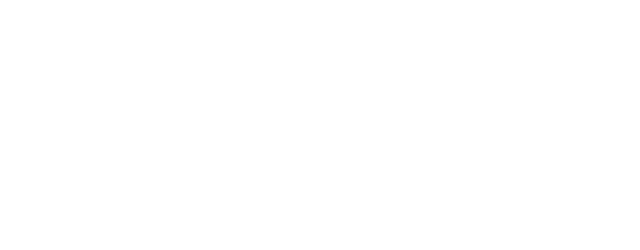
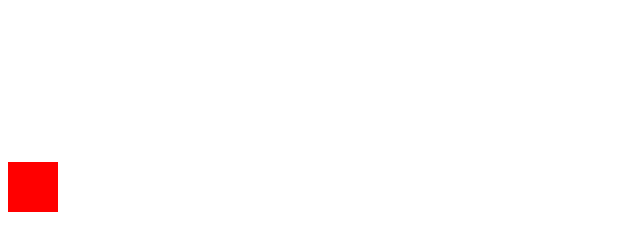
Before and after one commit to vanrez-nez/Tweenkey, a website: page demo/index.html in a window 1280 px wide. Shown: the whole page, without its empty margins (0-640 px from the left). Drawn offline with Linux system fonts and the light colour scheme.

Commit message:
refactor(tweenkey): preparing for publish on npm

```diff
--- a/demo/index.html
+++ b/demo/index.html
@@ -2,9 +2,17 @@
 <html>
 <head>
 	<title>Tweenkey micro js library</title>
+	<style type="text/css">
+		#square {
+			background: red;
+			width: 50px;
+			height: 50px;
+		}
+	</style>
 </head>
 <body>
 	<canvas id="target"></canvas>
+	<div id="square"></div>
 	<script type="text/javascript" src="../src/tweenkey.js"></script>
 	<script type="text/javascript" src="main.js"></script>
 </body>
--- a/demo/main.js
+++ b/demo/main.js
@@ -1,152 +1,77 @@
-(function() {
-    console.log('Ready!');
-    var canvas = document.getElementById('target');
-    var ctx = canvas.getContext('2d');
+var obj = { x:0 };
 
-    canvas.width = 800;
-    canvas.height = 600;
-    var hW = canvas.width / 2;
-    var hH = canvas.height / 2;
+var t = Tweenkey.to(obj, 1, {
+	x: 1,
+	onRepeat: function() {
+		console.log('repeat!');
+	},
+	onUpdate: function() {
+		console.log(obj.x);
+	},
+	onStart: function() {
+		console.log('onStart');
+	},
+	onComplete: function() {
+		console.log('onComplete');
+	}
+});
+/*
+var tk = Tweenkey.ticker({
+	onTick: function() {
+		console.log('Tick!');
+	}
+});
+*/
+/*
 
 
 
-    var easeInQuad = function (t, b, c, d) {
-		return c*(t/=d)*t + b;
-	};
+tk.setFPS(10);
+setTimeout(function() {
+	Tweenkey.autoUpdate(false);
+	tk.pause();
+	//Tweenkey.update(0.0001);
+}, 1000);
 
-	function getRandomNumber(min, max) {
-    	return Math.random() * (max - min) + min;
+setTimeout(function() {
+	tk.resume();
+}, 5000);
+
+setTimeout(function() {
+	tk.pause();
+}, 6000);
+*/
+
+/*
+var count = 10;
+var id = setInterval(function() {
+	if (! count--) {
+		clearInterval(id);
 	}
+	var samples = [];
+	var tweens = [];
 
-	function getRandomColor() {
-	    // http://stackoverflow.com/questions/1484506/random-color-generator-in-javascript
-	    return "#"+((1<<24)*Math.random()|0).toString(16);
+	for (var i = 1; i--; ) {
+		var tStart = window.performance.now();
+		for (var j = 1000; j--; ) {
+			//tweens.push( bound(Math.random() * 100).between(20, 80).default(1) );
+			tweens.push( Tweenkey.to({x: 0}, 1, { x:1 }) );
+		}
+		samples.push( window.performance.now() - tStart );
+	}
+	//profileEnd();
+
+	var avg = 0;
+	for (var i = samples.length; i--; ) {
+		avg += samples[i];
 	}
 
 
-/*
-	var circle = { radius: 0 };
-	var t = Tweenkey.to( circle, 10, { radius: 20, autoStart: false, onUpdate: function(obj) {
-		//console.log(obj);
-	}} );
-
-	setTimeout(function() {
-		console.log('resuming');
-		t.resume();
-	}, 500);
-
-	setTimeout(function() {
-		console.log('pausing');
-		t.pause();
-	}, 1000);
-
-	setTimeout(function() {
-		console.log('killing');
-		t.kill();
-	}, 2000);
-
-
-	setTimeout(function() {
-		var obj = { x: 0 }
-		Tweenkey.set(obj, { x: 1, onComplete: function(o) {
-			console.log('completed:', o);
-			}
-		});
-
-		var obj2 = { x2: 0 };
-		Tweenkey.set(obj2, { x2: 1, onComplete: function(o) {
-			console.log('completed:', o);
-			}
-		});
-
-	}, 600);
-	*/
-
-	/*
-
-	var c = { x: 0 };
-	var t = Tweenkey.fromTo( c, 5, { x: 0 }, { x: 1,
-		onUpdate: function(o) {
-			console.log('Update:', o);
-		},
-		onStart: function(o) {
-			console.log('Starting!');
-		},
-		onComplete: function(o) {
-			console.log('Complete!:', o);
-		},
-		autoStart: false,
-		delay: 3,
-	}).delay(3);
-	t.delay(1);
-	t.resume();
-	*/
-
-/*
-
-	var updates = 0;
-	var completed = 0;
-	for (var i = 0; i < 1000; i++) {
-		//console.log('creating tween');
-		var obj = {x:0};
-		Tweenkey.to(obj, Math.random() * 20 + 5, {
-			onUpdate: function() {
-				updates++;
-			},
-			onComplete: function() {
-				completed++;
-			},
-			x: Math.random() * 100 + 1,
-			ease: easeInQuad,
-			autoStart: true
-		})
-	}
-
-	setInterval(function() {
-		console.log('Updates:', updates, 'Completed:', completed);
-	}, 2000)
-
+	console.log('spawn took:', avg);
+}, 100);
 */
 
 
-	var d = { x: 0 };
-	Tweenkey.to( d, 10, { x: 1, onUpdate: function(t) { console.log(t) } } );
-
-	/*
-
-	setTimeout(function() {
-		var obj = { x: 0 };
-
-		Tweenkey.fromTo(obj, 0.3,
-			{
-				x: 1,
-				onComplete: function(o) { console.log('completed:', o); }
-			},{
-				x: 3,
-				onComplete: function(o) { console.log('completed:', o); }
-			}
-		);
-
-	}, 100);
-*/
 
 
-/*
-	for (var i = 0; i < 100; i++) {
-		var circle = { radius: 0 };
-
-		Tweenkey.from( circle, 2, {
-	    	radius: 30,
-	    	ease: easeInQuad,
-	    	onUpdate: function(obj) {
-	    		ctx.beginPath();
-	    		ctx.fillStyle = getRandomColor();
-	    		ctx.arc(hW + getRandomNumber(-100, 100), hH + getRandomNumber(-100, 100), obj.radius, 0, 2 * Math.PI);
-	    		ctx.fill();
-	    	}
-	    });
-	}
-	*/
-
-
-})();
+//console.log('time:', avg / samples.length );
--- /dev/null
+++ b/src/ease.js
@@ -0,0 +1,3 @@
+var Ease = {
+    'v': 0.5
+}
--- a/src/tweenkey.js
+++ b/src/tweenkey.js
@@ -4,10 +4,11 @@
  *  https://github.com/radixzz/Tweenkey
  */
 
-var Tweenkey = Tweenkey || (function( wnd ) {
+var Tweenkey = Tweenkey || ( function( wnd ) {
     'use strict';
 
     var rAF, cAF;
+    var instance = {};
     var tweens = [];
     var tickers = [];
     var mainTicker;
@@ -22,6 +23,11 @@ var Tweenkey = Tweenkey || (function( wnd ) {
     var TYPE_FNC = ({}).toString;
     var PERFORMANCE = wnd.performance;
 
+    var TWEEN_SET       = 0;
+    var TWEEN_TO        = 1;
+    var TWEEN_FROM      = 2;
+    var TWEEN_FROM_TO   = 3;
+
     // Nu[l]l
     // Gl[o]bal
     // Un[d]efined
@@ -32,12 +38,6 @@ var Tweenkey = Tweenkey || (function( wnd ) {
     var S_NUM   = 'm'; // Nu[m]ber
     var S_BOOL  = 'o'; // Bo[o]lean
     var S_OBJ   = 'j'; // Ob[j]ect
-
-    // Define an array for each tween type to validate parameters
-    var TWEEN_SET       = [ S_OBJ ];
-    var TWEEN_TO        = [ S_NUM, S_OBJ ];
-    var TWEEN_FROM      = [ S_NUM, S_OBJ ];
-    var TWEEN_FROM_TO   = [ S_NUM, S_OBJ, S_OBJ ];
 
     function getTypeCheck( typeStr ) {
         var fastType = [S_FNC, S_NUM, S_BOOL].indexOf( typeStr ) > -1;
@@ -73,16 +73,6 @@ var Tweenkey = Tweenkey || (function( wnd ) {
                 ( overwrite || !( key in target ) ) && ( target[ key ] = source[ key ] );
             }
             return target;
-        },
-        getSignatureCheck: function( signature ) {
-            var length = signature.length;
-            return function( argumentsArray ) {
-                var res = length;
-                for (var idx = length; idx--; ) {
-                    signature[ idx ]( argumentsArray[ idx ] ) && res--;
-                }
-                return res == 0;
-            }
         },
         noop: function() { return false; }
     };
@@ -161,19 +151,17 @@ var Tweenkey = Tweenkey || (function( wnd ) {
         this.end = this.targetProperties[ this.name ];
     }
 
-    function Tween( type, params, signatureChecker ) {
+    function Tween( type, params ) {
 
-        this._type = type;
+
         this._initted = false;
 
         var target = params.shift();
-        var validParams = signatureChecker( params );
-        var validTarget = _g.isObject( target ) || _g.isArray( target );
 
-        if ( validParams && validTarget ) {
+        if ( target != null && target != undefined ) {
             initTween( this, target, params );
         } else {
-            throw "Invalid parameters";
+            throw "Invalid Target";
         }
 
         return this;
@@ -195,11 +183,10 @@ var Tweenkey = Tweenkey || (function( wnd ) {
                         property.end - property.start,
                         1
                     );
-
                     updated = true;
                 } else {
                     // We remove the property entirely to avoid performance
-                    // issues due many disabled properties looping.
+                    // issues due many disabled properties loopping.
                     // Restarting the loop will bring back the removed
                     // properties by calling resetTargetProperties()
                     currentNode.properties.splice( idx, 1 );
@@ -367,7 +354,8 @@ var Tweenkey = Tweenkey || (function( wnd ) {
 
     function pushTweenToRenderer( tween ) {
         if ( ! tween._queued ) {
-            resetTargetProperties( tween, tween._params[0], tween._params[1] );
+            resetTargetProperties( tween, tween._params[ 0 ], tween._params[ 1 ] );
+
             tweens.push( tween );
 
             // flag to avoid pushing again to renderer
@@ -424,6 +412,7 @@ var Tweenkey = Tweenkey || (function( wnd ) {
         tween._onComplete   = _g.isFunction( cfg.onComplete ) ? cfg.onComplete : _g.noop;
         tween._onRepeat     = _g.isFunction( cfg.onRepeat ) ? cfg.onRepeat : _g.noop;
         tween._params       = [ params1, params2 ];
+
     }
 
     function tweenSeek( tween, time, accountForDelay, inSeconds ) {
@@ -519,6 +508,9 @@ var Tweenkey = Tweenkey || (function( wnd ) {
             this._running = true;
             pushTweenToRenderer( this );
             return this;
+        },
+        toString: function() {
+            return '[object Tween]';
         }
     };
 
@@ -526,7 +518,7 @@ var Tweenkey = Tweenkey || (function( wnd ) {
         return function() {
             for ( var idx = tweens.length; idx--; ) {
                 var tween = tweens[ idx ];
-                tween[ funcName ].apply(tween, arguments );
+                tween[ funcName ].apply( tween, arguments );
             }
         };
     }
@@ -595,14 +587,17 @@ var Tweenkey = Tweenkey || (function( wnd ) {
     Ticker.prototype = {
         pause: function() {
             this._running = false;
+            return this;
         },
         resume: function() {
             this._lastTime = _g.now();
             this._running = true;
             rAF( onFrame );
+            return this;
         },
         kill: function() {
             this._alive = false;
+            return this;
         },
         tick: function( time ) {
             var delta = ( time - this._lastTime ) / 1000 - this._timeBehind;
@@ -613,6 +608,8 @@ var Tweenkey = Tweenkey || (function( wnd ) {
                 this._timeBehind = delta % this._fpsStep;
                 this._onTick( m.min( delta, this._fpsStep * 2 ) );
             }
+
+            return this;
         },
         setFPS: function( fps ) {
             if ( _g.isNumber( fps ) && fps > 0 ) {
@@ -620,6 +617,10 @@ var Tweenkey = Tweenkey || (function( wnd ) {
             } else {
                 this._fpsStep = 1 / 60;
             }
+            return this;
+        },
+        toString: function() {
+            return '[object Ticker]';
         }
     }
 
@@ -640,10 +641,6 @@ var Tweenkey = Tweenkey || (function( wnd ) {
     }
 
     function newTweenFactory( type ) {
-        var signatureChecker = _g.getSignatureCheck(
-            type.map( function( t ) {
-                return getTypeCheck( t );
-        } ) );
 
         return function create() {
 
@@ -654,7 +651,7 @@ var Tweenkey = Tweenkey || (function( wnd ) {
                 args[ i ] = arguments[ i ];
             }
 
-            var tween = new Tween( type, args, signatureChecker );
+            var tween = new Tween( type, args );
             if ( tween._initted ) {
                 pushTweenToRenderer( tween );
             }
@@ -697,7 +694,7 @@ var Tweenkey = Tweenkey || (function( wnd ) {
 
     mainTicker = new Ticker({ onTick: updateTweens });
 
-    return {
+    return _g.extend( instance, {
         set         : newTweenFactory( TWEEN_SET ),
         to          : newTweenFactory( TWEEN_TO ),
         from        : newTweenFactory( TWEEN_FROM ),
@@ -709,7 +706,7 @@ var Tweenkey = Tweenkey || (function( wnd ) {
         update      : manualStep,
         autoUpdate  : setAutoUpdate,
         setFPS      : mainTicker.setFPS.bind( mainTicker )
-  };
+    } );
 })( window );
 
 (function( root ) {
--- /dev/null
+++ b/types/tweenkey.d.ts
@@ -0,0 +1,3 @@
+declare class Tweenkey {
+    constructor(target: any, duration: number, vars: any);
+}
```
Also changed, not shown: package.json (+5 -4 lines), README.md, dist/tweenkey.min.js, 1 other file.
